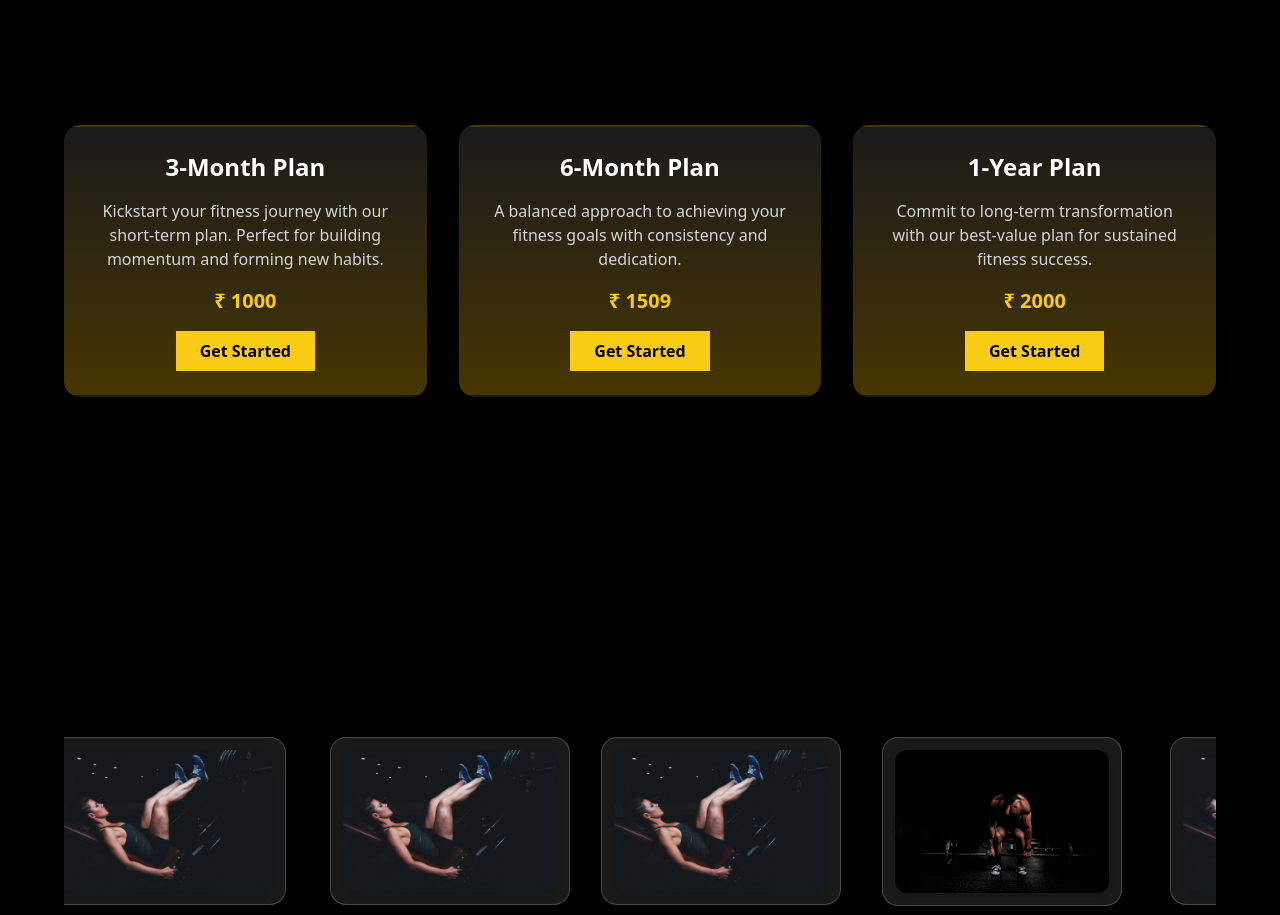
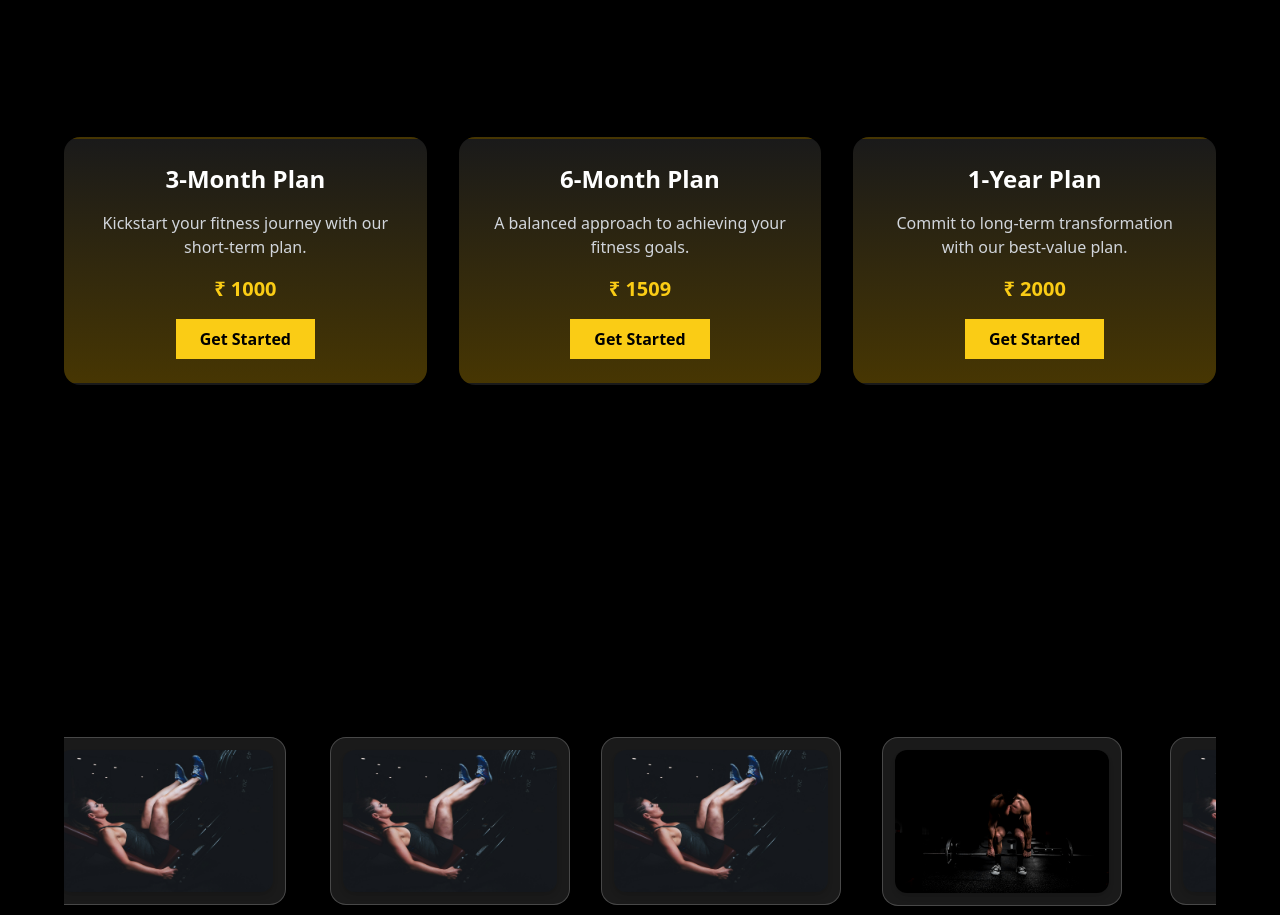
Before and after one commit to Pratiksha102/fitness-forever, a Next.js app: page / in a window 1280 px wide. Shown: the part 1600-2515 px from the top of the page. Built offline with nearby package versions, Linux system fonts and the light colour scheme; no server answers.

Commit message:
Plans Details

```diff
--- a/src/app/layout.tsx
+++ b/src/app/layout.tsx
@@ -8,7 +8,7 @@ export default function RootLayout({ children }: { children: React.ReactNode })
   return (
     <SessionProvider>
     <html lang="en">
-      <body className="font-sans bg-background text-foreground antialiased">
+      <body className="font-sans bg-black text-foreground antialiased">
         <Header />
         <main className="container mx-auto px-4 py-8  bg-black">{children}</main>
         <Footer />
--- /dev/null
+++ b/src/app/plans/[id]/page.tsx
@@ -0,0 +1,89 @@
+"use client";
+import { useParams } from "next/navigation";
+import { useRouter } from "next/navigation";
+import Image from "next/image";
+
+const planDetails = {
+  "3-month": {
+    name: "3-Month Plan",
+    price: 1000,
+    desc: "Kickstart your fitness journey with our short-term plan.",
+    image: "/images/hero-slide-3.jpg", // Add actual image paths
+    features: [
+      "Access to gym",
+      "Personalized workout plan",
+      "Basic diet consultation",
+    ],
+  },
+  "6-month": {
+    name: "6-Month Plan",
+    price: 1509,
+    desc: "A balanced approach to achieving your fitness goals.",
+    image: "/images/hero-slide-3.jpg",
+    features: [
+      "Extended gym access",
+      "Customized diet plan",
+      "Progress tracking",
+    ],
+  },
+  "1-year": {
+    name: "1-Year Plan",
+    price: 2000,
+    desc: "Commit to long-term transformation with our best-value plan.",
+    image: "/images/hero-slide-3.jpg",
+    features: [
+      "Unlimited gym access",
+      "Personal trainer support",
+      "Advanced diet consultation",
+    ],
+  },
+};
+
+export default function PlanDetail() {
+  const params = useParams();
+  const router = useRouter();
+  const plan = planDetails[params.id as keyof typeof planDetails];
+
+  if (!plan) {
+    return <p className="text-white text-center">Plan not found.</p>;
+  }
+
+  return (
+    <div className=" max-h-screen flex flex-col md:flex-row items-center justify-center bg-black text-white p-8">
+      {/* Left - Image */}
+      <div className="md:w-1/2 flex justify-center">
+        <Image
+          src={plan.image}
+          alt={plan.name}
+          width={400}
+          height={400}
+          className="rounded-lg shadow-lg"
+        />
+      </div>
+
+      {/* Right - Details */}
+      <div className="md:w-1/2 flex flex-col gap-4 text-left md:pl-12">
+        <h1 className="text-3xl font-bold">{plan.name}</h1>
+        <p className="text-lg text-gray-300">{plan.desc}</p>
+
+        {/* Features List */}
+        <ul className="list-disc text-gray-400 pl-5">
+          {plan.features.map((feature, index) => (
+            <li key={index} className="mb-1">
+              {feature}
+            </li>
+          ))}
+        </ul>
+
+        <span className="text-2xl font-semibold text-yellow-400">
+          ₹ {plan.price}
+        </span>
+
+        {/* Buy Now Button */}
+        <button className="bg-yellow-400 text-black font-medium py-2 px-6 rounded text-sm hover:bg-yellow-500 transition mt-4 inline-block w-[150px]">
+          Buy Now
+        </button>
+      </div>
+    </div>
+  );
+}
--- a/src/components/Plans.tsx
+++ b/src/components/Plans.tsx
@@ -1,32 +1,38 @@
 "use client";
+import { useRouter } from "next/navigation";
 
 export default function Plans() {
+  const router = useRouter();
+
+  const handlePlanClick = (id: string) => {
+    router.push(`./plans/${id}`);
+  };
+
+  const plans = [
+    { id: "3-month", name: "3-Month Plan", price: 1000, desc: "Kickstart your fitness journey with our short-term plan." },
+    { id: "6-month", name: "6-Month Plan", price: 1509, desc: "A balanced approach to achieving your fitness goals." },
+    { id: "1-year", name: "1-Year Plan", price: 2000, desc: "Commit to long-term transformation with our best-value plan." }
+  ];
+
   return (
     <section className="min-h-screen bg-black text-white flex flex-col items-center justify-center p-8 py-16">
       <div className="grid grid-cols-1 md:grid-cols-3 gap-8 max-w-6xl">
-        {/* 3-Month Plan */}
-        <div className="bg-black p-6 rounded-2xl shadow-lg text-center transition-transform transform hover:scale-105 border-2 border-transparent bg-gradient-to-b from-white/10 to-yellow-500/30">
-          <h3 className="text-2xl font-bold mb-4">3-Month Plan</h3>
-          <p className="text-base text-gray-300 mb-4">Kickstart your fitness journey with our short-term plan. Perfect for building momentum and forming new habits.</p>
-          <span className="block text-xl font-semibold text-yellow-400 mb-4">₹ 1000</span>
-          <button className="bg-yellow-400 text-black font-bold py-2 px-6 rounded-lg hover:bg-yellow-500 transition">Get Started</button>
-        </div>
-
-        {/* 6-Month Plan */}
-        <div className="bg-black p-6 rounded-2xl shadow-lg text-center transition-transform transform hover:scale-105 border-2 border-transparent bg-gradient-to-b from-white/10 to-yellow-500/30">
-          <h3 className="text-2xl font-bold mb-4">6-Month Plan</h3>
-          <p className="text-base text-gray-300 mb-4">A balanced approach to achieving your fitness goals with consistency and dedication.</p>
-          <span className="block text-xl font-semibold text-yellow-400 mb-4">₹ 1509</span>
-          <button className="bg-yellow-400 text-black font-bold py-2 px-6 rounded-lg hover:bg-yellow-500 transition">Get Started</button>
-        </div>
-
-        {/* 1-Year Plan */}
-        <div className="bg-black p-6 rounded-2xl shadow-lg text-center transition-transform transform hover:scale-105 border-2 border-transparent bg-gradient-to-b from-white/10 to-yellow-500/30">
-          <h3 className="text-2xl font-bold mb-4">1-Year Plan</h3>
-          <p className="text-base text-gray-300 mb-4">Commit to long-term transformation with our best-value plan for sustained fitness success.</p>
-          <span className="block text-xl font-semibold text-yellow-400 mb-4">₹ 2000</span>
-          <button className="bg-yellow-400 text-black font-bold py-2 px-6 rounded-lg hover:bg-yellow-500 transition">Get Started</button>
-        </div>
+        {plans.map((plan) => (
+          <div
+            key={plan.id}
+            className="bg-black p-6 rounded-2xl shadow-lg text-center transition-transform transform hover:scale-105 border-2 border-transparent bg-gradient-to-b from-white/10 to-yellow-500/30"
+          >
+            <h3 className="text-2xl font-bold mb-4">{plan.name}</h3>
+            <p className="text-base text-gray-300 mb-4">{plan.desc}</p>
+            <span className="block text-xl font-semibold text-yellow-400 mb-4">₹ {plan.price}</span>
+            <button
+              className="bg-yellow-400 text-black font-bold py-2 px-6 rounded-lg hover:bg-yellow-500 transition"
+              onClick={() => handlePlanClick(plan.id)}
+            >
+              Get Started
+            </button>
+          </div>
+        ))}
       </div>
     </section>
   );
```
